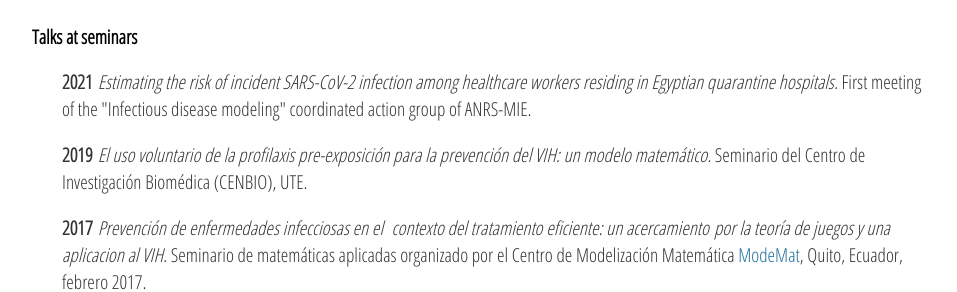
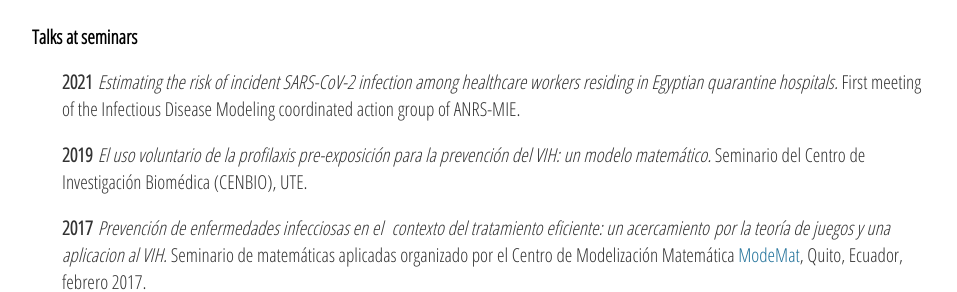
Before and after one commit to sjijon/sjijon.github.io, a Jekyll site: the page built from outreach.html, in a window 1280 px wide. Shown: the part 301-593 px from the top of the page, without its empty margins (160-1117 px from the left). Built offline with Jekyll 4.4.1, drawn with Linux system fonts in a browser that asks for light colours; nearby versions of some CDN libraries.

Commit message:
Fix typo

```diff
--- a/outreach.html
+++ b/outreach.html
@@ -18,7 +18,7 @@ title: Publications
 	<p style="padding-left:30px;">
 	<strong>2021 </strong><em>Estimating the risk of incident SARS-CoV-2 infection
 		among healthcare workers residing in Egyptian quarantine hospitals.</em>
-		First meeting of the "Infectious disease modeling" coordinated action group
+		First meeting of the Infectious Disease Modeling coordinated action group
 		of ANRS-MIE.
 	</p>
 	<p style="padding-left:30px;">
```
